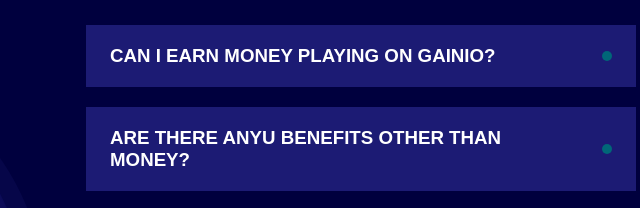
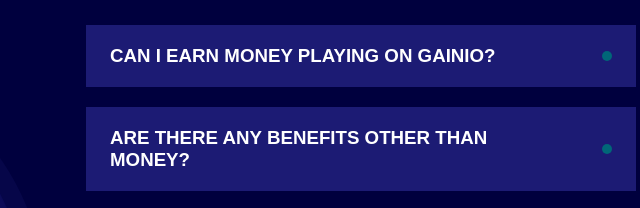
Before and after one commit to MizginYildirak/Gainio-Game-Web-Page, a plain HTML site: page index.html in a window 1280 px wide. Shown: the part 5900-6108 px from the top of the page, 554-1194 px from the left. Drawn offline with Linux system fonts and the light colour scheme.

Commit message:
Update index.html

```diff
--- a/index.html
+++ b/index.html
@@ -135,8 +135,6 @@
         </div>
       </div>
     </div>
-
-
   </section>
 
   <section class="row">
@@ -272,7 +270,6 @@
             <div><button class="eth"><span class="winners-green">+ 56.65994</span> ETH <img
                   src="./assets/game/double-right.png" alt=""></button></div>
           </div>
-
         </div>
       </div>
     </div>
@@ -413,7 +410,7 @@
           <div class="arrow"><img src="./assets/faq/plus-arrow.png" alt=""></div>
         </div>
         <div class="faq-question">
-          <h3>are there anyu benefits other than money?</h3>
+          <h3>are there any benefits other than money?</h3>
           <div class="arrow"><img src="./assets/faq/plus-arrow.png" alt=""></div>
         </div>
         <div class="faq-question">
@@ -460,7 +457,6 @@
     </div>
 
     <div class="bottom-area-container">
-
       <div class="nav-logo">
         <img src="./assets/nav-logo/logo.png" alt="">
       </div>
@@ -485,5 +481,4 @@
     </div>
     <footer />
 </body>
-
 </html>
```
